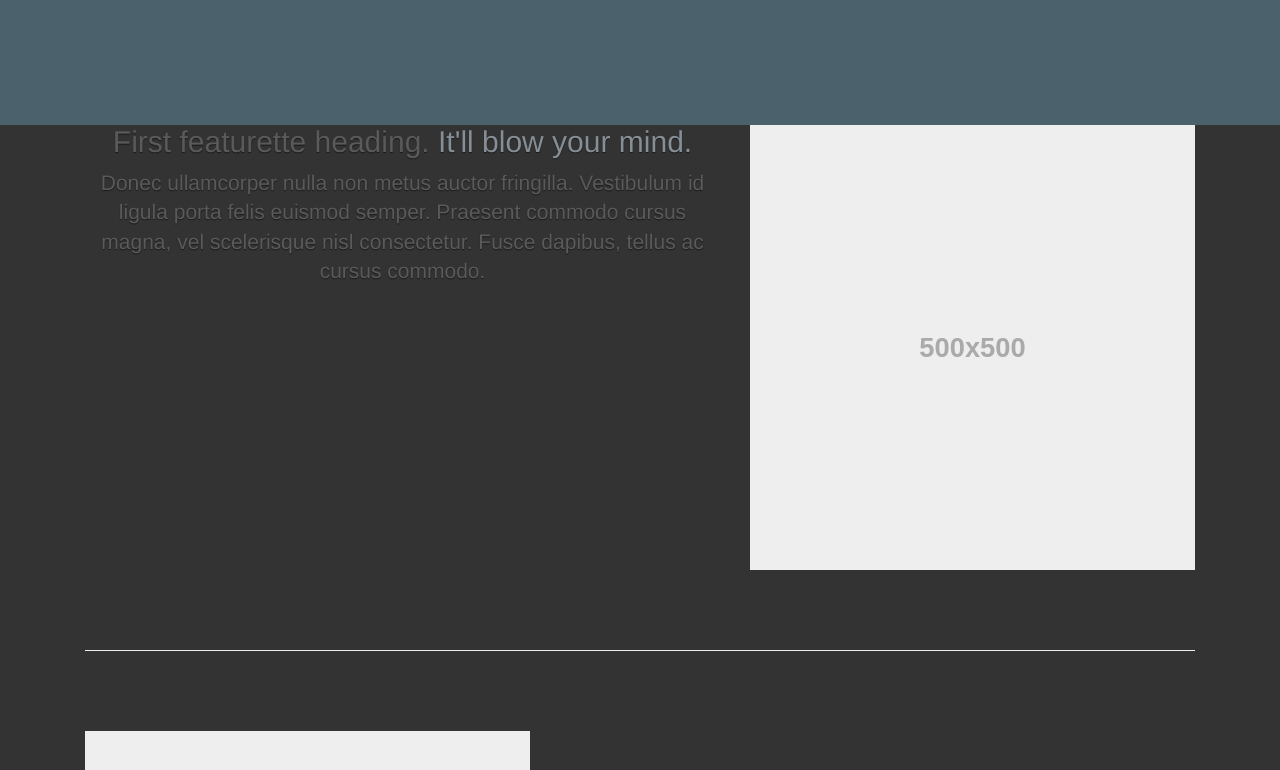
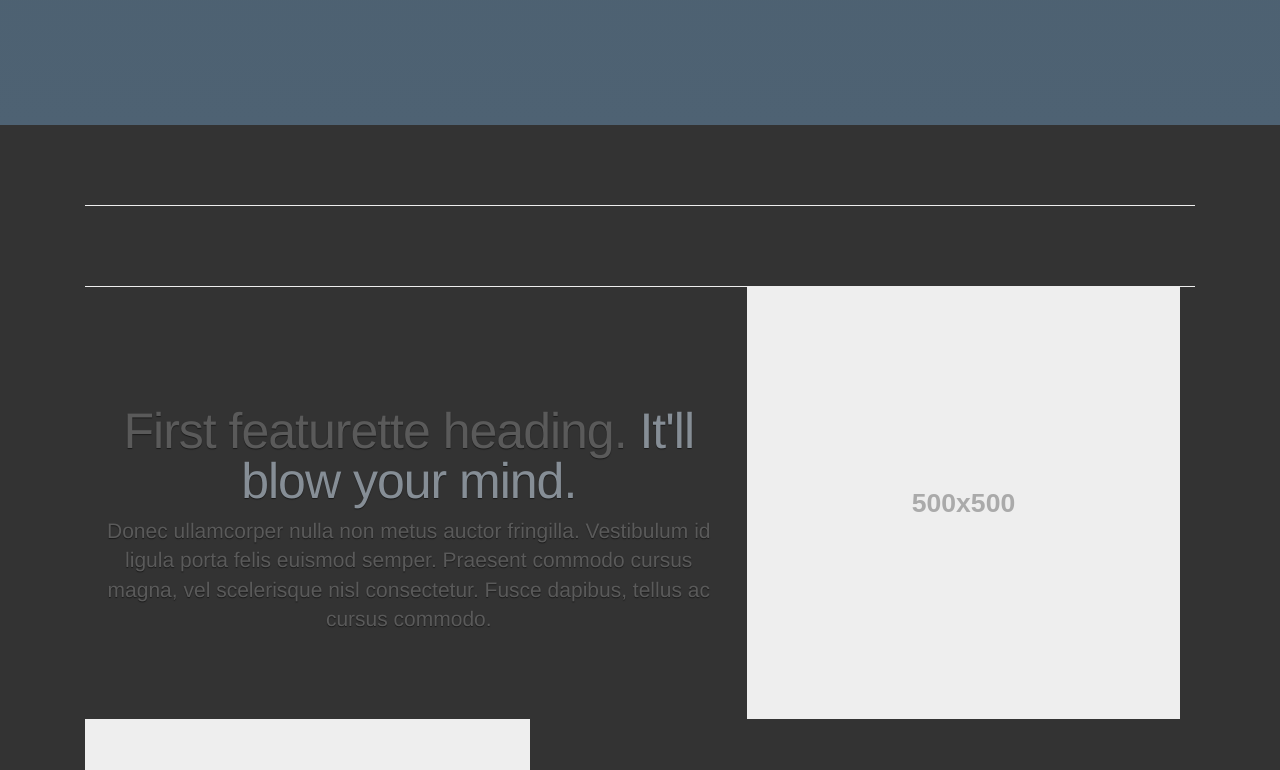
Before and after one commit to lizagne/Dev3, a website: page index.html in a window 1280 px wide. Shown: the part 988-1758 px from the top of the page. Drawn offline with nearby package versions, Linux system fonts and the light colour scheme.

Commit message:
Merging feature branch

```diff
--- a/index.html
+++ b/index.html
@@ -149,11 +149,11 @@
 
       <!-- START THE FEATURETTES -->
 
-      <!-- <hr class="featurette-divider"> -->
+      <hr class="featurette-divider">
 
-      <div class="row featurette">
+      <div class="pad-marging" class="row featurette">
         <div class="col-md-7">
-          <h2 class="noMargin" class="featurette-heading">First featurette heading. <span class="text-muted">It'll blow your mind.</span></h2>
+          <h2  class="featurette-heading">First featurette heading. <span class="text-muted">It'll blow your mind.</span></h2>
           <p class="lead">Donec ullamcorper nulla non metus auctor fringilla. Vestibulum id ligula porta felis euismod semper. Praesent commodo cursus magna, vel scelerisque nisl consectetur. Fusce dapibus, tellus ac cursus commodo.</p>
         </div>
         <div class="col-md-5">
--- a/scss/customisations.scss
+++ b/scss/customisations.scss
@@ -171,13 +171,13 @@ body {
   padding: 10% 1%;
   color: white;
   text-shadow: 0 1px 2px rgba(0,0,0,.6);
-  background: linear-gradient(hsl(207, 19%, 36%), hsl(199, 18%, 36%));
+  background: linear-gradient(hsl(207, 19%, 36%), hsl(208, 19%, 38%));
 }
 
 #myCarousel{
   margin-bottom: 0;
 }
 
-.noMargin{
-  margin-top: 0;
-}
+/*.pad-marging{
+  margin-top: 10%;
+}*/
```
Also changed, not shown: css/styles.css, css/styles.min.css.
